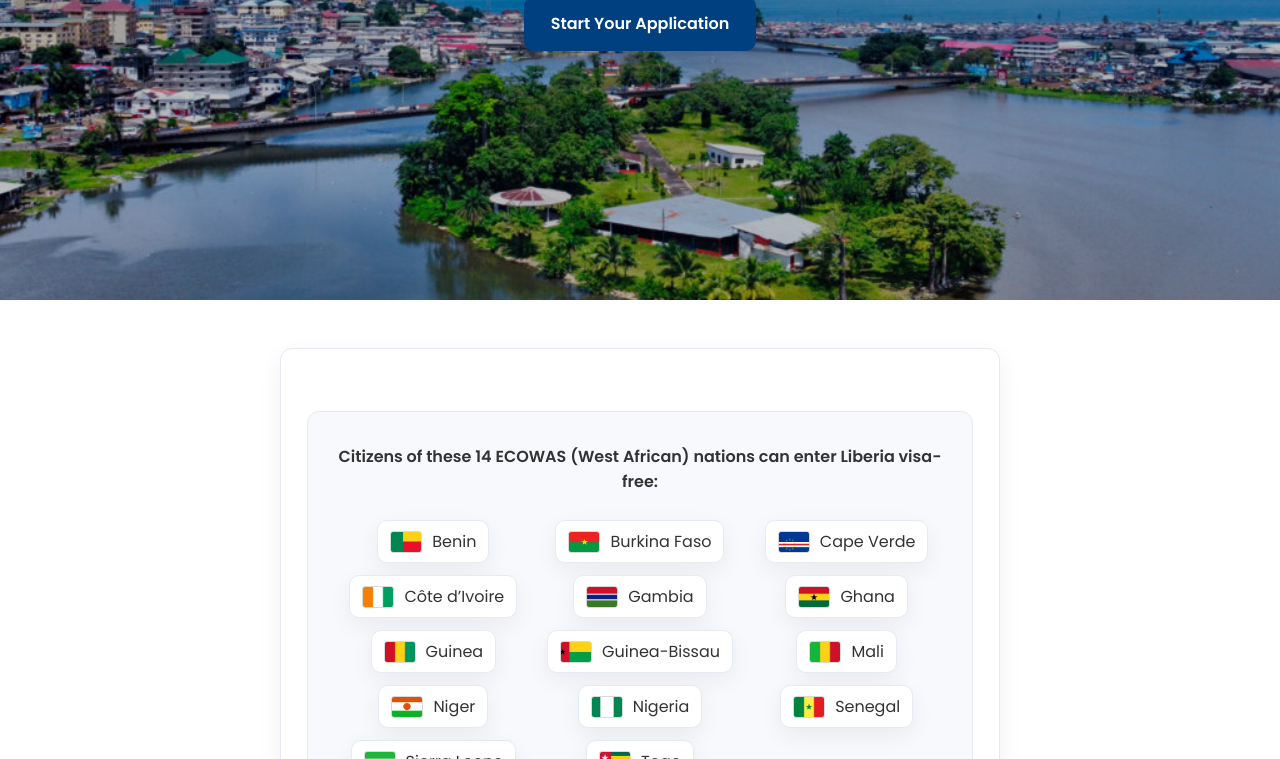
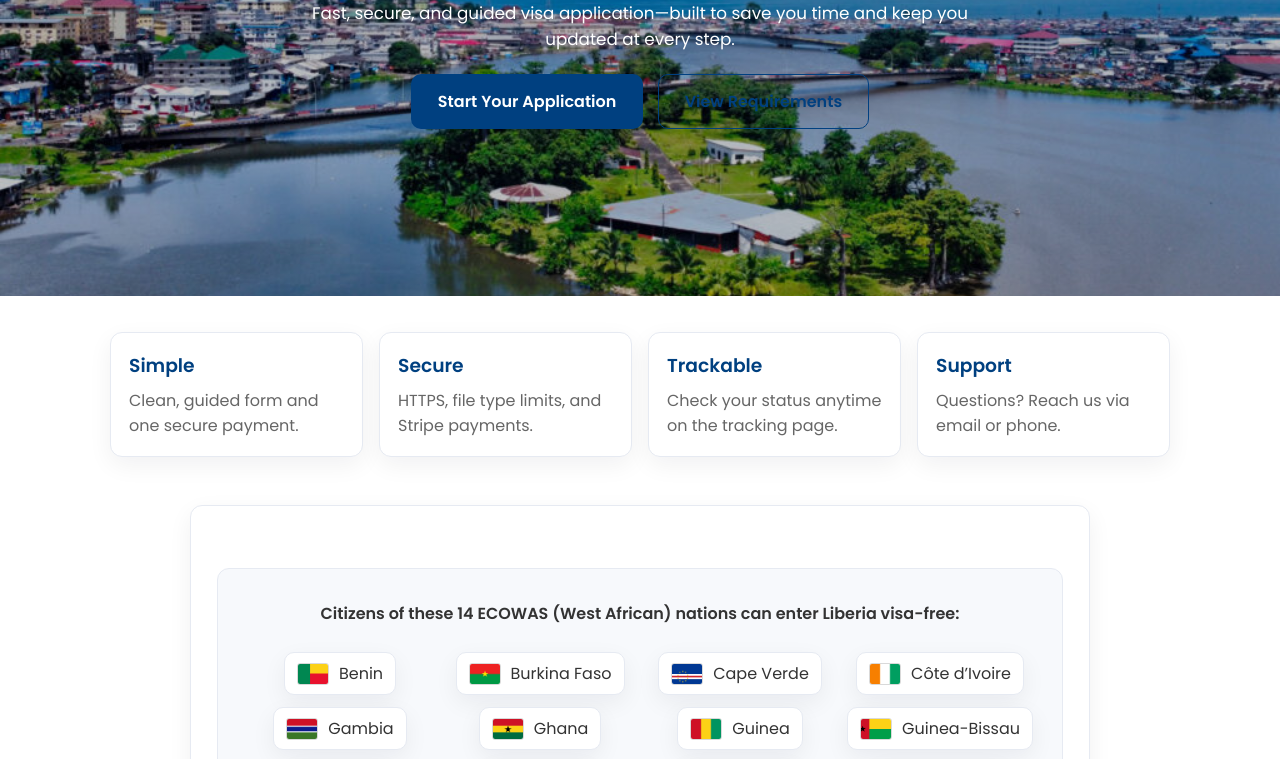
Before and after one commit to archmatadi25/easyvisa-liberia-backend, a website: page public/index.html in a window 1280 px wide. Shown: the part 341-1100 px from the top of the page. Drawn offline with Linux system fonts and the light colour scheme.

Commit message:
Home page refresh: modern hero, highlights, containerized header

```diff
--- a/public/index.html
+++ b/public/index.html
@@ -8,7 +8,9 @@
   <link href="https://fonts.googleapis.com/css2?family=Poppins:wght@400;600&display=swap" rel="stylesheet" />
 </head>
 <body>
+  <!-- Header -->
   <header>
+    <div class="container">
       <img src="images/logo.png" alt="EasyVisa Liberia Logo" class="logo" />
       <nav>
         <ul>
@@ -18,16 +20,45 @@
           <li><a href="#contact">Contact</a></li>
         </ul>
       </nav>
+    </div>
   </header>
 
-  <!-- Hero Section -->
+  <!-- Hero -->
   <section class="hero">
     <h1>Your Smooth Path to Liberia Starts Here</h1>
-    <a href="application.html" class="btn">Start Your Application</a>
+    <p style="max-width: 720px; margin: 8px 16px 22px; font-size: 1.05rem;">
+      Fast, secure, and guided visa application—built to save you time and keep you updated at every step.
+    </p>
+    <div>
+      <a href="application.html" class="btn" style="margin-right: 10px;">Start Your Application</a>
+      <a href="#requirements" class="btn btn-link">View Requirements</a>
+    </div>
+  </section>
+
+  <!-- Value props -->
+  <section class="container" style="margin: 36px auto;">
+    <div style="display:grid; grid-template-columns:repeat(auto-fit,minmax(220px,1fr)); gap:16px;">
+      <div style="background:#fff; border:1px solid var(--border); border-radius:12px; padding:18px; box-shadow: var(--shadow);">
+        <h3 style="margin:0 0 8px; color:var(--primary);">Simple</h3>
+        <p style="margin:0; color:var(--muted);">Clean, guided form and one secure payment.</p>
+      </div>
+      <div style="background:#fff; border:1px solid var(--border); border-radius:12px; padding:18px; box-shadow: var(--shadow);">
+        <h3 style="margin:0 0 8px; color:var(--primary);">Secure</h3>
+        <p style="margin:0; color:var(--muted);">HTTPS, file type limits, and Stripe payments.</p>
+      </div>
+      <div style="background:#fff; border:1px solid var(--border); border-radius:12px; padding:18px; box-shadow: var(--shadow);">
+        <h3 style="margin:0 0 8px; color:var(--primary);">Trackable</h3>
+        <p style="margin:0; color:var(--muted);">Check your status anytime on the tracking page.</p>
+      </div>
+      <div style="background:#fff; border:1px solid var(--border); border-radius:12px; padding:18px; box-shadow: var(--shadow);">
+        <h3 style="margin:0 0 8px; color:var(--primary);">Support</h3>
+        <p style="margin:0; color:var(--muted);">Questions? Reach us via email or phone.</p>
+      </div>
+    </div>
   </section>
 
   <!-- ECOWAS Visa-Free Notice -->
-  <main class="form-container">
+  <main class="form-container" style="max-width: 900px;">
     <div class="ecowas-notice">
       <p><strong>Citizens of these 14 ECOWAS (West African) nations can enter Liberia visa-free:</strong></p>
       <div class="ecowas-table">
@@ -49,7 +80,7 @@
     </div>
   </main>
 
-  <!-- Visa Requirements Section -->
+  <!-- Visa Requirements -->
   <section id="requirements" class="info-section">
     <h2>Visa Requirements</h2>
     <ul>
@@ -60,7 +91,7 @@
     </ul>
   </section>
 
-  <!-- Contact Section -->
+  <!-- Contact -->
   <section id="contact" class="info-section">
     <h2>Contact Us</h2>
     <p>Have questions or need assistance?</p>
```
Lines whose indentation alone changed are shown as unchanged.
